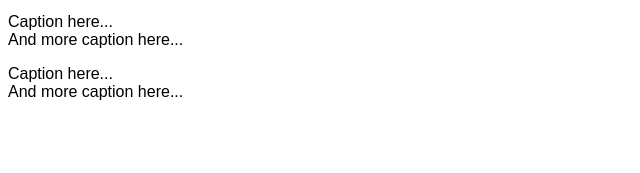
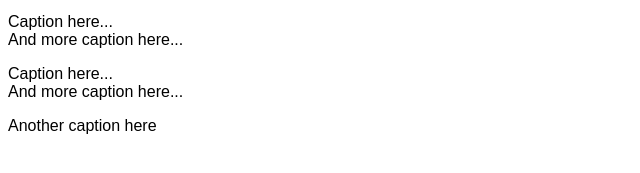
Before and after one commit to storytheresomewhere/storytheresomewhere.github.io, a plain HTML site: page index.html in a window 1280 px wide. Shown: the part 569-742 px from the top of the page, without its empty margins (0-640 px from the left). Drawn offline with Linux system fonts and the light colour scheme.

Commit message:
Create big

```diff
--- a/index.html
+++ b/index.html
@@ -7,5 +7,6 @@
 <img src="/images/logo.jpg" />
 <p>Caption here...<br />And more caption here...</p>
 <p>Caption here...<br />And more caption here...</p>
+        <p>Another caption here</p>
     </body>
         </html>
```
